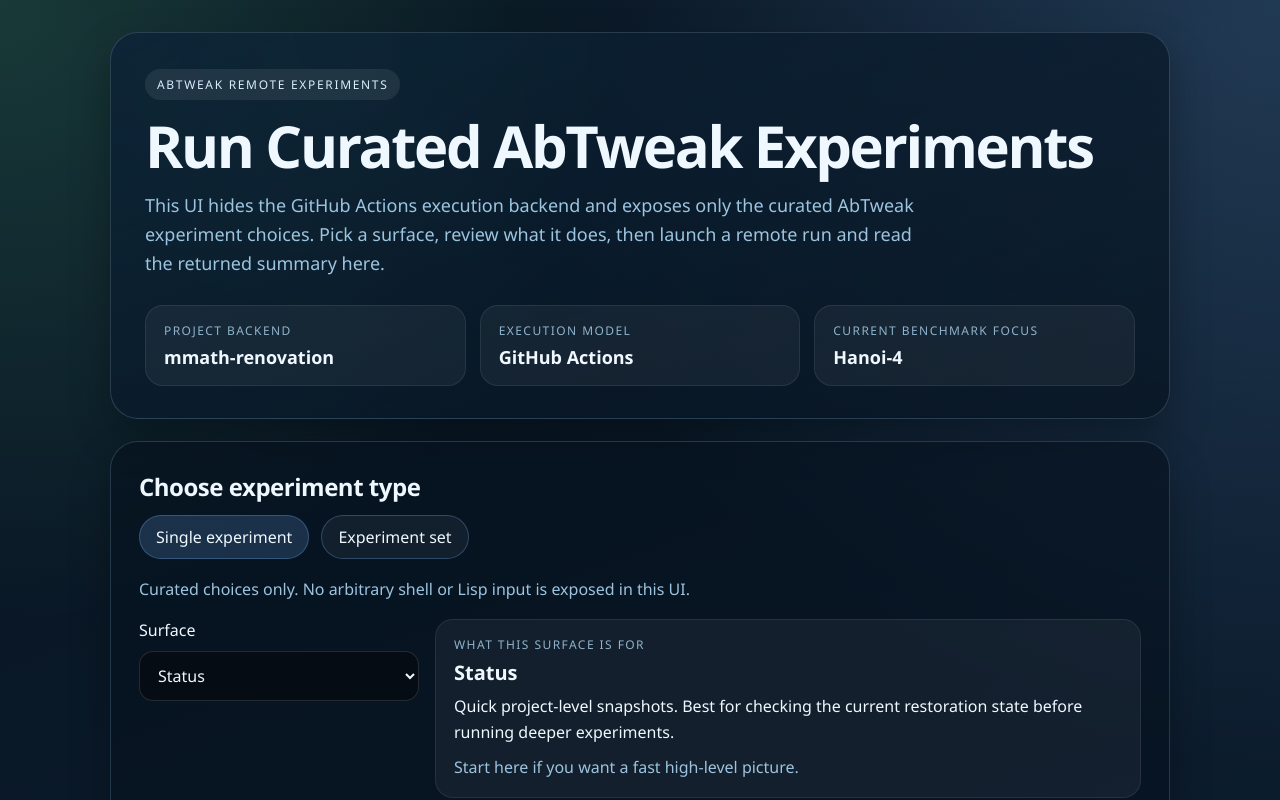
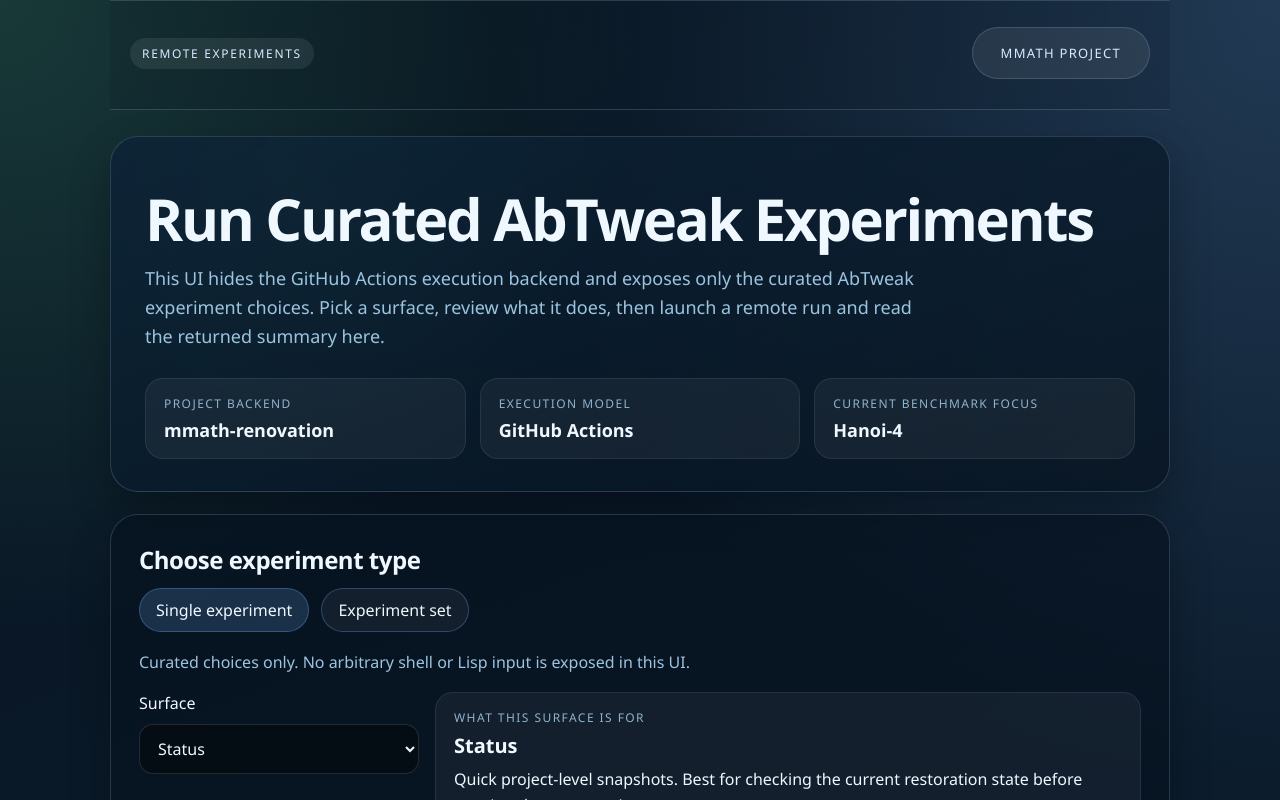
Before and after one commit to sgwoods/abtweak-experiments-ui, a Next.js app: page / in a window 1280 px wide. Shown: the top 800 px of the page. Built offline with nearby package versions, Linux system fonts and the light colour scheme.

Commit message:
Add parent navigation to remote UI

```diff
--- a/app/page.js
+++ b/app/page.js
@@ -224,8 +224,16 @@
 
   return (
     <main style={styles.shell}>
+      <section style={styles.topbarWrap}>
+        <div style={styles.topbar}>
+          <span style={styles.eyebrow}>Remote Experiments</span>
+          <a style={styles.siteHomeLink} href="https://sgwoods.github.io/public/mmath-renovation.html">
+            MMath Project
+          </a>
+        </div>
+      </section>
+
       <section style={styles.hero}>
-        <div style={styles.eyebrow}>AbTweak Remote Experiments</div>
         <h1 style={styles.title}>Run Curated AbTweak Experiments</h1>
         <p style={styles.lead}>
           This UI hides the GitHub Actions execution backend and exposes only
@@ -595,7 +603,23 @@
   shell: {
     maxWidth: 1100,
     margin: "0 auto",
-    padding: "32px 20px 64px",
+    padding: "0 20px 64px",
+  },
+  topbarWrap: {
+    borderTop: "1px solid rgba(177, 222, 255, 0.18)",
+    borderBottom: "1px solid rgba(177, 222, 255, 0.18)",
+    background: "rgba(7, 19, 31, 0.16)",
+    marginBottom: 26,
+  },
+  topbar: {
+    maxWidth: 1100,
+    margin: "0 auto",
+    padding: "26px 20px 30px",
+    display: "flex",
+    flexWrap: "wrap",
+    alignItems: "center",
+    justifyContent: "space-between",
+    gap: 18,
   },
   hero: {
     border: "1px solid rgba(177, 222, 255, 0.18)",
@@ -615,6 +639,20 @@
     color: "#d7ecff",
     fontSize: 12,
     letterSpacing: ".14em",
+    textTransform: "uppercase",
+  },
+  siteHomeLink: {
+    display: "inline-flex",
+    alignItems: "center",
+    justifyContent: "center",
+    padding: "16px 28px",
+    borderRadius: 999,
+    background: "rgba(255, 255, 255, 0.08)",
+    border: "1px solid rgba(177, 222, 255, 0.18)",
+    color: "#d7ecff",
+    textDecoration: "none",
+    fontSize: 13,
+    letterSpacing: ".1em",
     textTransform: "uppercase",
   },
   title: {
```
